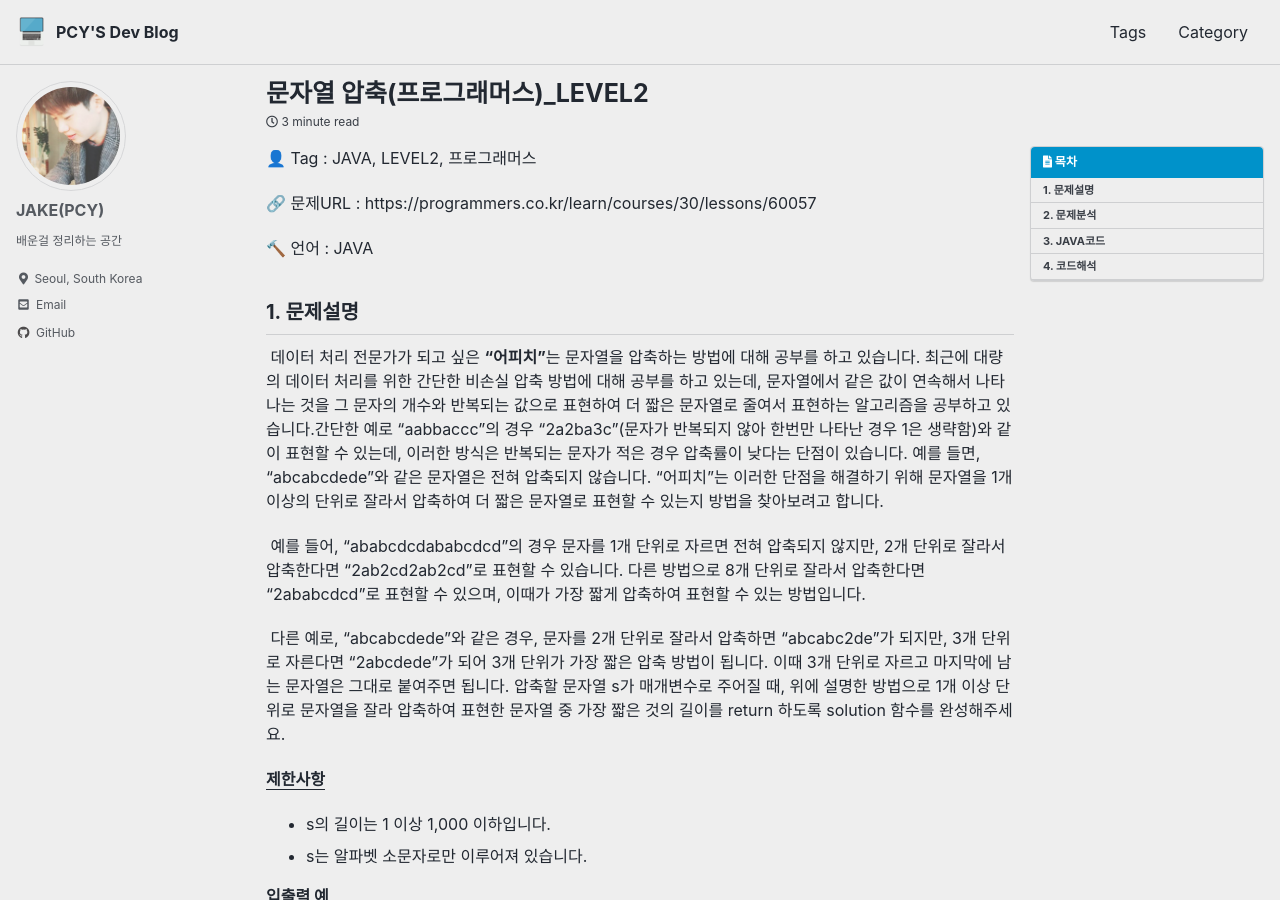
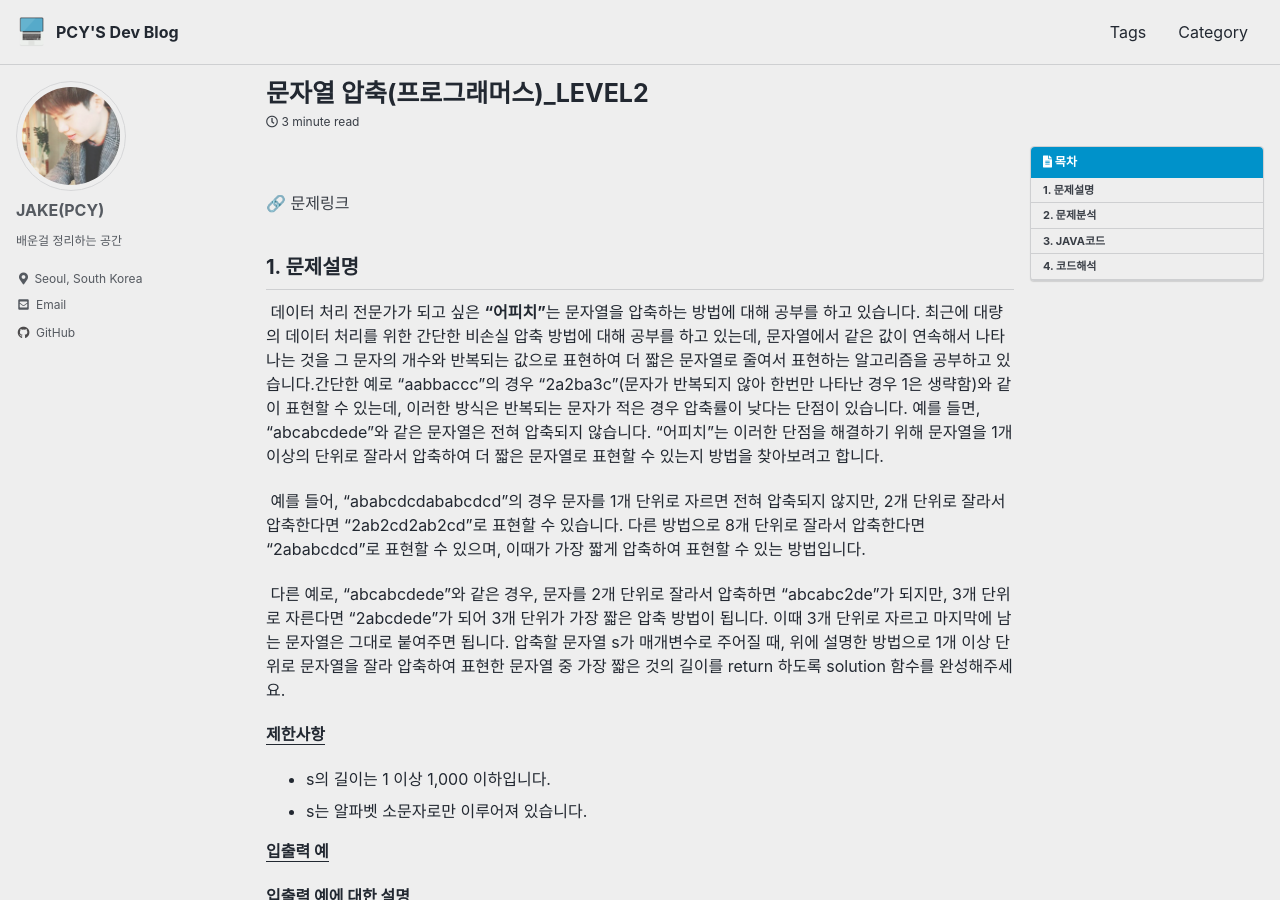
Before and after one commit to pcy4196/pcy4196.github.io, a Jekyll site: the page built from _posts/2022-02-08-prog2-001.md, in a window 1280 px wide and 900 px high. Built offline with Jekyll 4.4.1, drawn with Linux system fonts in a browser that asks for light colours; cached includes are drawn as plain includes.

Commit message:
2022.02.013 -- 구글 SEO 작업 1

```diff
--- a/_config.yml
+++ b/_config.yml
@@ -84,7 +84,7 @@ facebook:
   username               :
   app_id                 :
   publisher              :
-og_image                 : "/assets/images/avatar.jpg"
+og_image                 : "/assets/images/avatar1.jpg"
 # For specifying social profiles
 # - https://developers.google.com/structured-data/customize/social-profiles
 social:
--- a/_posts/2022-02-08-prog2-001.md
+++ b/_posts/2022-02-08-prog2-001.md
@@ -12,12 +12,9 @@ toc: true
 toc_sticky: true
 toc_label: "목차"
 ---
+<br/>
 
-👤 Tag        :  JAVA, LEVEL2, 프로그래머스
-
-🔗 문제URL :  https://programmers.co.kr/learn/courses/30/lessons/60057
-
-🔨 언어        :  JAVA
+🔗 [문제링크](https://programmers.co.kr/learn/courses/30/lessons/60057)
 
 ## 1. 문제설명
 
--- /dev/null
+++ b/google4d9c0cd14cf276ad.html
@@ -0,0 +1 @@
+google-site-verification: google4d9c0cd14cf276ad.html
```
Also changed, not shown: 1 other file.
